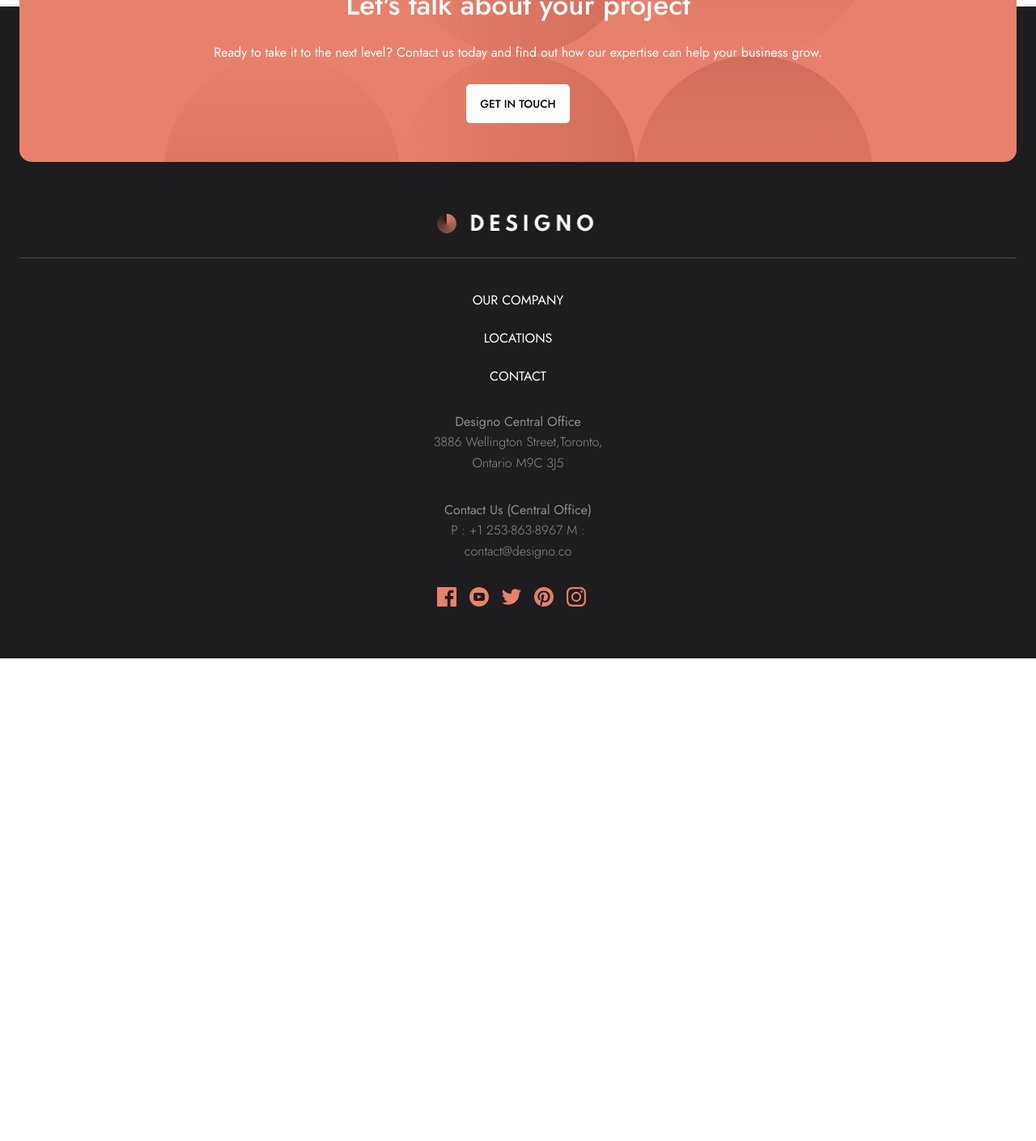
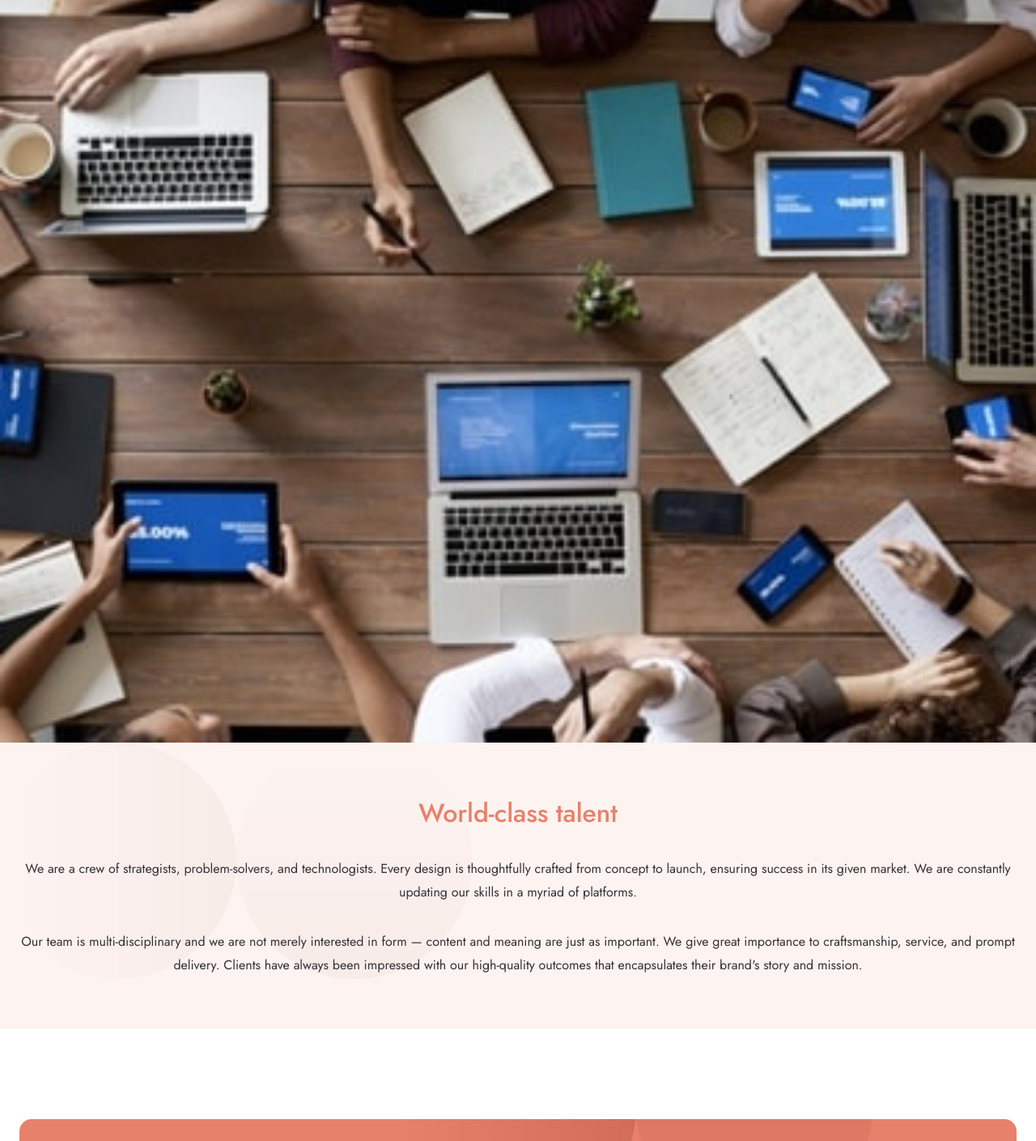
Before and after one commit to toriola998/Designo-multi-page-website, a Vue app: page /about-us in a window 1280 px wide. Shown: the part 1611-3020 px from the top of the page at 81% size. Before the commit the page ends 2424 px from the top, so only its background shows below. Built offline with nearby package versions, Linux system fonts and the light colour scheme.

Commit message:
added more contents to about page

```diff
--- /dev/null
+++ b/src/assets/scss/partials/_partial.scss
@@ -0,0 +1,21 @@
+%image-block {
+    width: 100%;
+    display: block;
+}
+
+%align-white-text {
+   color: #fff;
+   text-align: center;
+}
+
+%paragraph-height {
+    line-height: 1.8;
+}
+
+@mixin light-bg ($bg-image: url("./../assets/shared/desktop/bg-pattern-two-circles.svg")) {
+    background-image: $bg-image;
+    background-color: var(--light-peach);
+    background-repeat: no-repeat;
+    width: 100%;
+    padding: 4rem 1.5rem;
+}
--- /dev/null
+++ b/src/components/AboutInfo.vue
@@ -0,0 +1,40 @@
+<template>
+    <img :src="require(`./../assets/about/${aboutImage}`)" alt="" />
+    <div class="about-bg">
+        <h2>{{ aboutHeading }}</h2>
+        <p> {{ aboutInfo }} </p>
+        <p>{{ aboutInfo1 }}</p>
+    </div>
+</template>
+
+<script>
+export default {
+    props: ['aboutImage', 'aboutHeading', 'aboutInfo', 'aboutInfo1']
+}
+</script>
+
+<style lang="scss" scoped>
+@import './../assets/scss/partials/_partial.scss';
+    img {
+       @extend %image-block;
+    }
+
+    .about-bg {
+       @include light-bg($bg-image: url("./../assets/shared/desktop/bg-pattern-two-circles.svg") );
+    }
+
+    h2 {
+        font-size: 2rem;
+        color: var(--dark-peach);
+    }
+
+    h2, p {
+        text-align: center;
+    }
+
+    p {
+        @extend %paragraph-height;
+        padding-top: 2rem;
+        color: var(--color-black);
+    }
+</style>
--- a/src/views/AboutUs.vue
+++ b/src/views/AboutUs.vue
@@ -11,11 +11,26 @@
                 clients' audiences.</p>
             </div>
         </header>
+        <main>
+            <AboutInfo aboutImage="mobile/image-about-hero.jpg"
+                       aboutHeading="World-class talent"
+                       aboutInfo="We are a crew of strategists, problem-solvers, and technologists. Every
+                       design is thoughtfully crafted from concept to launch, ensuring success in
+                       its given market. We are constantly updating our skills in a myriad of platforms."
+                       aboutInfo1="Our team is multi-disciplinary and we are not merely interested in form —
+                       content and meaning are just as important. We give great importance to
+                       craftsmanship, service, and prompt delivery. Clients have always been
+                       impressed with our high-quality outcomes that encapsulates their brand's
+                       story and mission."
+                    />
+        </main>
     </div>
 </template>
 
 <script>
+import AboutInfo from '../components/AboutInfo.vue'
 export default {
+  components: { AboutInfo },
 
 }
 </script>
@@ -29,7 +44,7 @@ export default {
 
     .about {
        @include backgroundImage;
-       background-image: url("./../assets/home/desktop/bg-pattern-hero-home.svg");
+       background-image: url("./../assets/about/mobile/bg-pattern-hero-about-mobile.svg");
        padding: 4rem 1.5rem;
 
        h1, p {
--- a/src/views/GraphicDesign.vue
+++ b/src/views/GraphicDesign.vue
@@ -52,6 +52,3 @@ export default {
    }
 }
 </script>
-
-<style lang="scss" scoped>
-</style>
--- a/src/views/Home.vue
+++ b/src/views/Home.vue
@@ -70,12 +70,6 @@ export default {
 </script>
 
 <style lang="scss" scoped>
-    @mixin flex($flex_center: center) {
-       justify-content: $flex_center;
-       display: flex;
-       align-items: center;
-    }
-
     .home-container {
         background-image: url("./../assets/home/desktop/bg-pattern-hero-home.svg"); /* The image used */
         background-color: #E7816B;
--- a/src/views/OurLocations.vue
+++ b/src/views/OurLocations.vue
@@ -30,7 +30,6 @@
 </template>
 
 <script>
-
 import EachLocation from './../components/EachLocation.vue'
 export default {
     name: 'Locations',
--- a/src/views/WebDesign.vue
+++ b/src/views/WebDesign.vue
@@ -71,7 +71,3 @@ export default {
     }
 }
 </script>
-
-<style lang="scss" scoped>
-
-</style>
```
